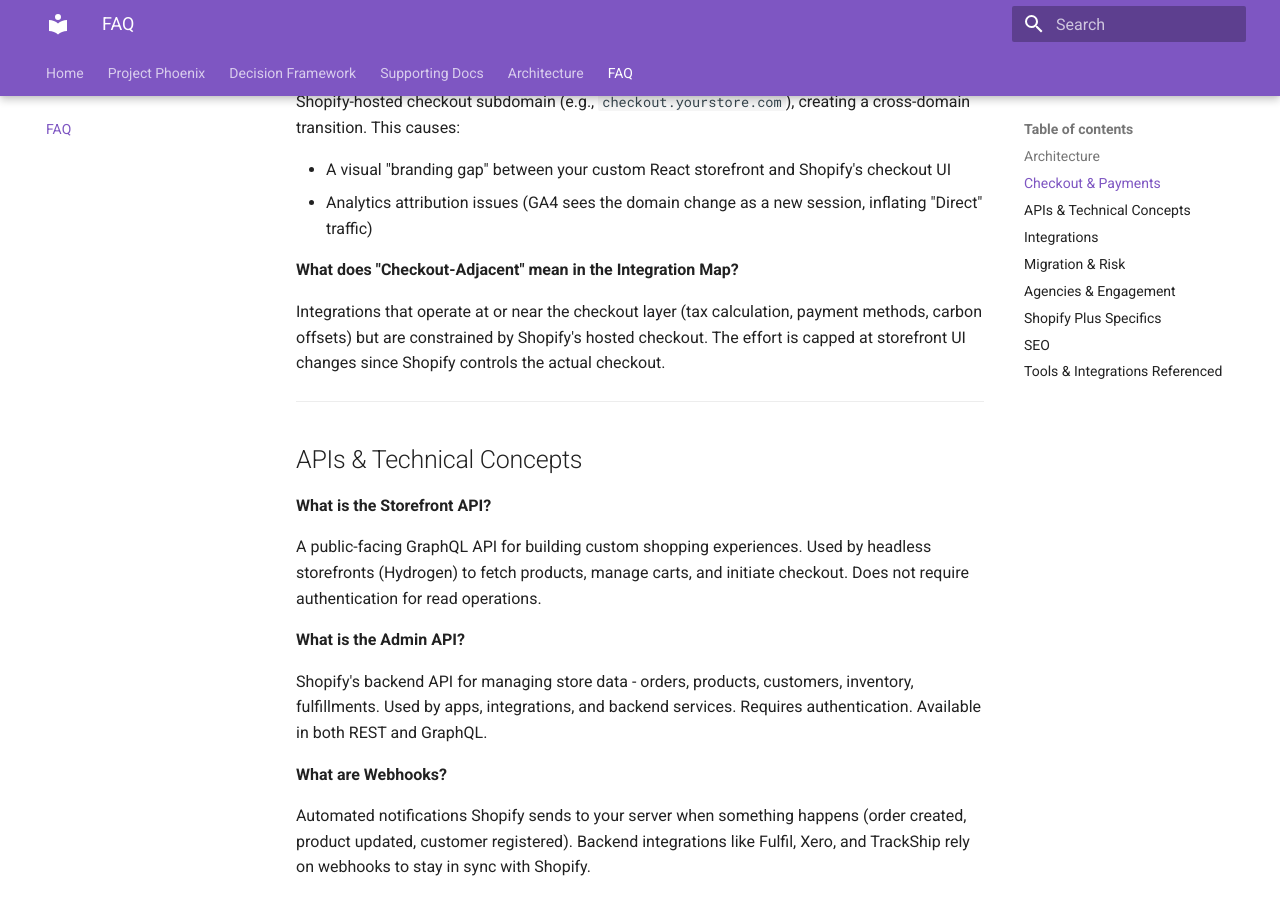
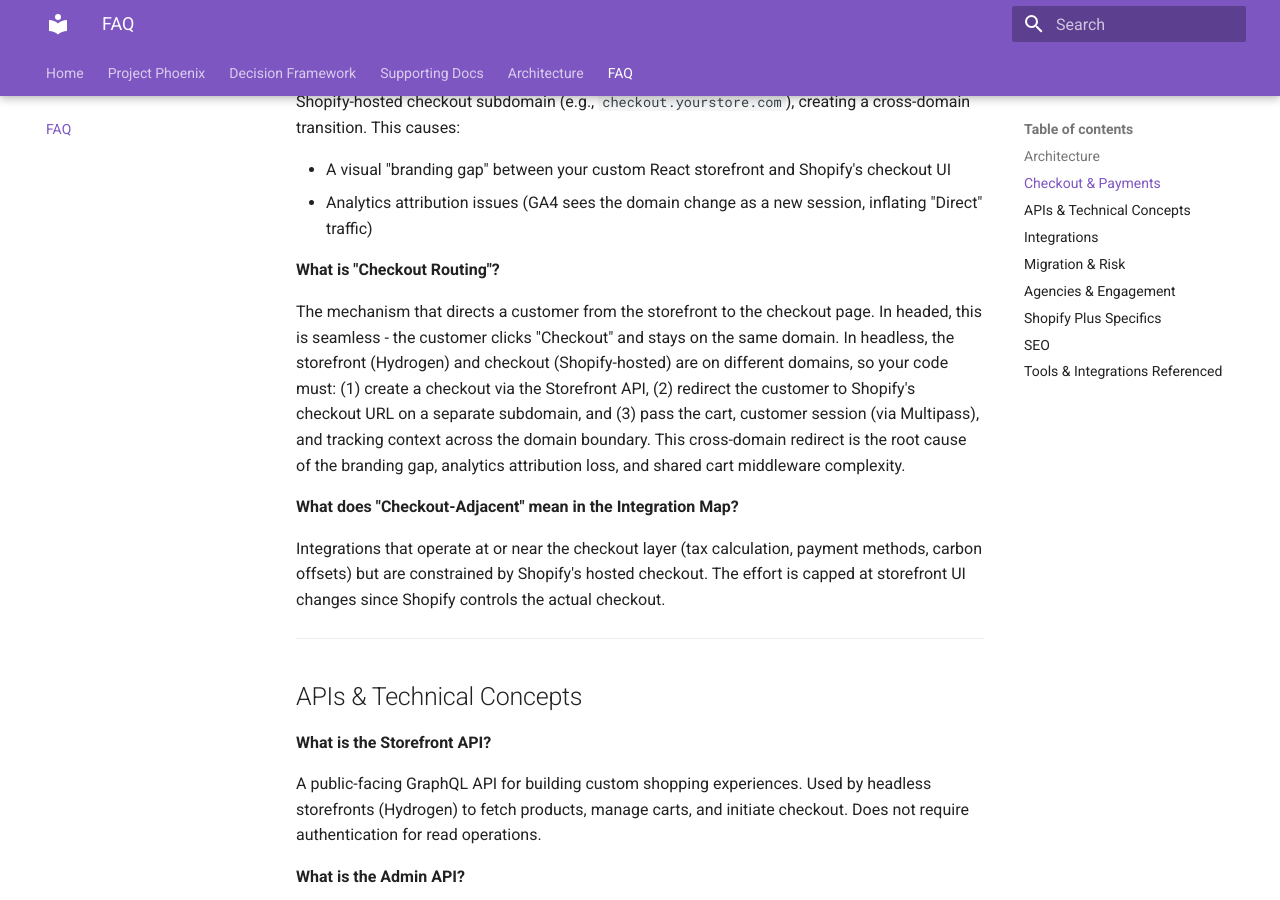
Before and after one commit to charanbobby/Shopify2026, an MkDocs documentation site: the page built from docs/faq.md, in a window 1280 px wide and 900 px high, scrolled down 1308 px. Built offline with MkDocs 1.6.1 and Material for MkDocs 9.7.7, drawn with Linux system fonts in a browser that asks for light colours; comment, search, counter and statistics services are not loaded.

Commit message:
Add checkout routing to FAQ
Co-Authored-By: Claude Opus 4.6 <noreply@anthropic.com>

```diff
--- a/docs/faq.md
+++ b/docs/faq.md
@@ -41,6 +41,10 @@ Who controls the checkout experience. In headed, the checkout lives on the same
 
 - A visual "branding gap" between your custom React storefront and Shopify's checkout UI
 - Analytics attribution issues (GA4 sees the domain change as a new session, inflating "Direct" traffic)
+
+**What is "Checkout Routing"?**
+
+The mechanism that directs a customer from the storefront to the checkout page. In headed, this is seamless - the customer clicks "Checkout" and stays on the same domain. In headless, the storefront (Hydrogen) and checkout (Shopify-hosted) are on different domains, so your code must: (1) create a checkout via the Storefront API, (2) redirect the customer to Shopify's checkout URL on a separate subdomain, and (3) pass the cart, customer session (via Multipass), and tracking context across the domain boundary. This cross-domain redirect is the root cause of the branding gap, analytics attribution loss, and shared cart middleware complexity.
 
 **What does "Checkout-Adjacent" mean in the Integration Map?**
 
```
